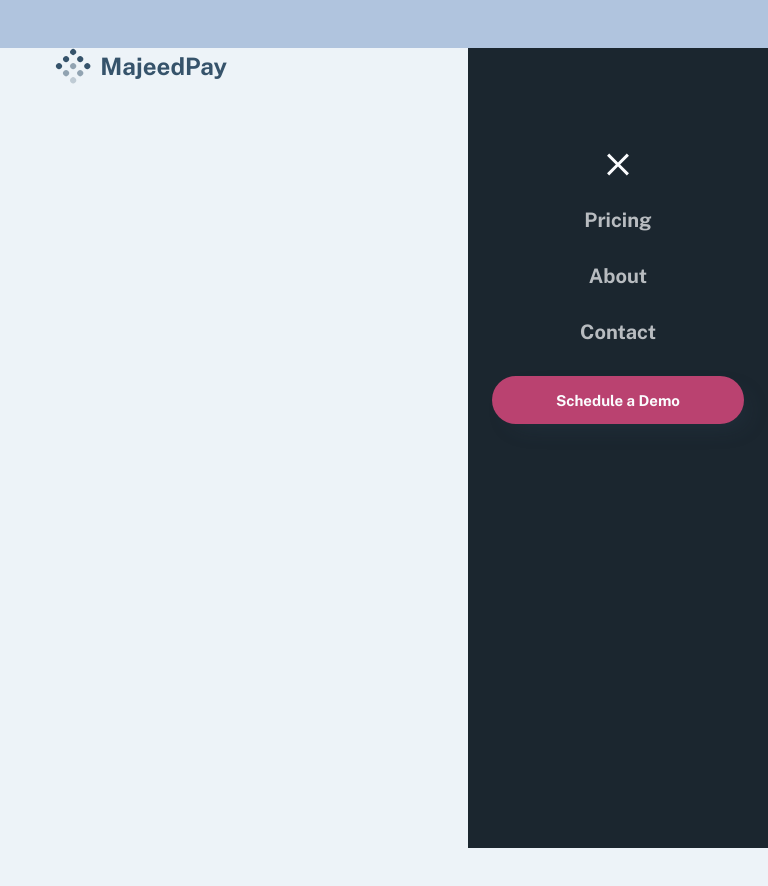
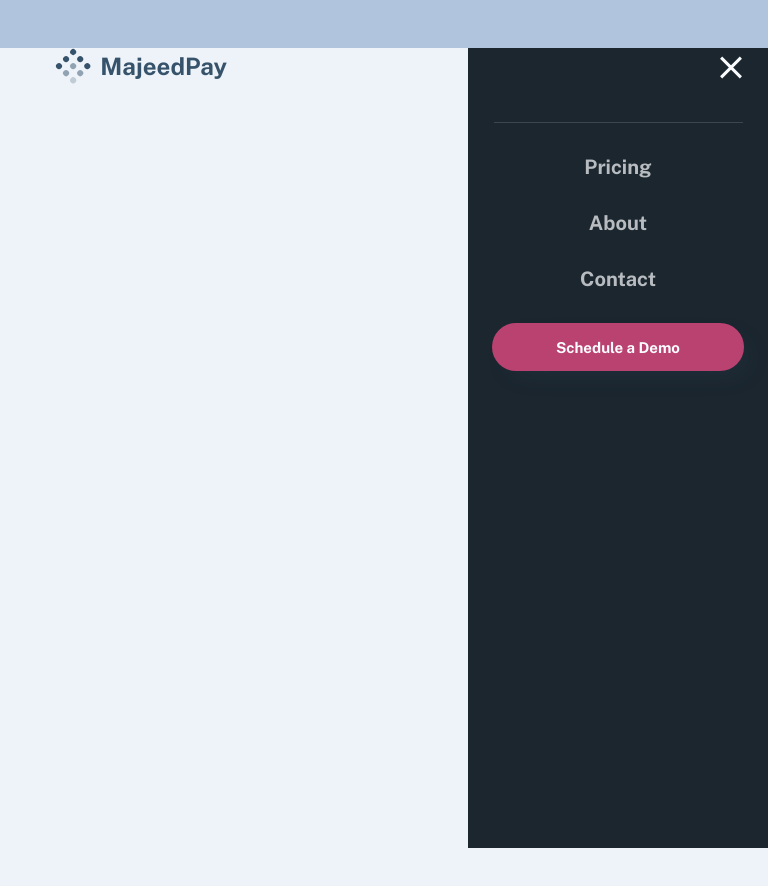
Before and after one commit to Abdulmajeedkutaibani/Majeed-Pay, a React (Create React App) app in the folder majeed-pay/: page / in a window 768 px wide. Shown: the top 886 px of the page. Built offline with nearby package versions, Linux system fonts and the light colour scheme.

Commit message:
finished navbar component and made it mobile friendly

```diff
--- /dev/null
+++ b/majeed-pay/src/components/Navbar/NavList.js
@@ -0,0 +1,34 @@
+import React from 'react';
+import Btn from '../Btn';
+import { useState } from 'react';
+
+const NavList = () => {
+  const closeMenu = () => {
+    return (document.getElementById('navList').style.display = 'none');
+  };
+  return (
+    <div id='navList' className='navList'>
+      <ul>
+        <div className='close-icon' onClick={closeMenu}>
+          <div className='line-1'></div>
+          <div className='line-2'></div>
+        </div>
+        <div className='bottom-line'></div>
+        <li>
+          <a href=''>Pricing</a>
+        </li>
+        <li>
+          <a href=''>About</a>
+        </li>
+        <li>
+          <a href=''>Contact</a>
+        </li>
+        <li>
+          <Btn btnType='btn-1' btnText='Schedule a Demo' />
+        </li>
+      </ul>
+    </div>
+  );
+};
+
+export default NavList;
--- a/majeed-pay/src/components/Navbar/Navbar.js
+++ b/majeed-pay/src/components/Navbar/Navbar.js
@@ -2,36 +2,21 @@ import React from 'react';
 import MenuBtn from './MenuBtn.svg';
 import Btn from '../Btn';
 import Logo from './Logo';
-import Xbtn from './Xbtn.svg';
+import NavList from './NavList';
+
 const Navbar = () => {
+  const displayMenu = () => {
+    return (document.getElementById('navList').style.display = 'block');
+  };
   return (
     <nav>
       <Logo />
-
-      <div className='navList'>
-        <ul>
-          <li>
-            <img className='Xbtn' src={Xbtn} alt='' />
-          </li>
-          <li>
-            <a href=''>Pricing</a>
-          </li>
-          <li>
-            <a href=''>About</a>
-          </li>
-          <li>
-            <a href=''>Contact</a>
-          </li>
-          <li>
-            <Btn btnType='btn-1' btnText='Schedule a Demo' />
-          </li>
-        </ul>
+      <div className='menu-btn' onClick={displayMenu}>
+        <img src={MenuBtn} alt='' />
       </div>
+      <NavList />
       <div className='navBtn'>
         <Btn btnType='btn-1' btnText='Schedule a Demo' />
-      </div>
-      <div className='menu-btn'>
-        <img src={MenuBtn} alt='' />
       </div>
     </nav>
   );
--- a/majeed-pay/src/index.css
+++ b/majeed-pay/src/index.css
@@ -126,7 +126,6 @@ nav {
 .navIcon {
   display: flex;
   cursor: pointer;
-
   height: 36.77px;
   flex-basis: 10%;
   justify-content: flex-start;
@@ -171,6 +170,7 @@ nav {
 .navList ul li button {
   display: none;
 }
+
 .menu-btn {
   display: none;
 }
@@ -191,6 +191,17 @@ nav {
     align-items: center;
   }
   .navList {
+    display: none;
+    height: 100vh;
+    width: 300px;
+    flex-direction: column;
+    margin: 0;
+    position: absolute;
+    right: 0;
+    background: var(--secondary-color-2);
+  }
+  .navList-closed {
+    display: none;
     height: 100vh;
     width: 300px;
     flex-direction: column;
@@ -200,7 +211,7 @@ nav {
     background: var(--secondary-color-2);
   }
   .navList ul {
-    margin-top: 35%;
+    padding-top: 6%;
     justify-content: center;
     flex-direction: column;
     gap: 32px;
@@ -220,8 +231,41 @@ nav {
   .navBtn {
     display: none;
   }
-  .navBtn button {
+  .close-icon {
+    margin-left: 75%;
+    height: 23px;
+    height: 24px;
+    cursor: pointer;
+  }
+
+  .line-1 {
+    position: absolute;
+    background: var(--primary-color-2);
+    height: 3px;
+    width: 28px;
+    transform: rotate(-45deg);
+  }
+  .line-2 {
+    background: var(--primary-color-2);
+    height: 3px;
+    width: 28px;
+    transform: rotate(45deg);
+  }
+
+  .navList .bottom-line {
+    background: var(--primary-color-2);
+    height: 1px;
+    width: 249px;
+    opacity: 0.15;
   }
   .menu-btn {
+    display: block;
+    align-self: center;
+    cursor: pointer;
   }
 }
+@media screen and (min-width: 768px) {
+  .navList {
+    display: block;
+  }
+}
```
Also changed, not shown: majeed-pay/src/components/Navbar/Xbtn.svg (deleted).
